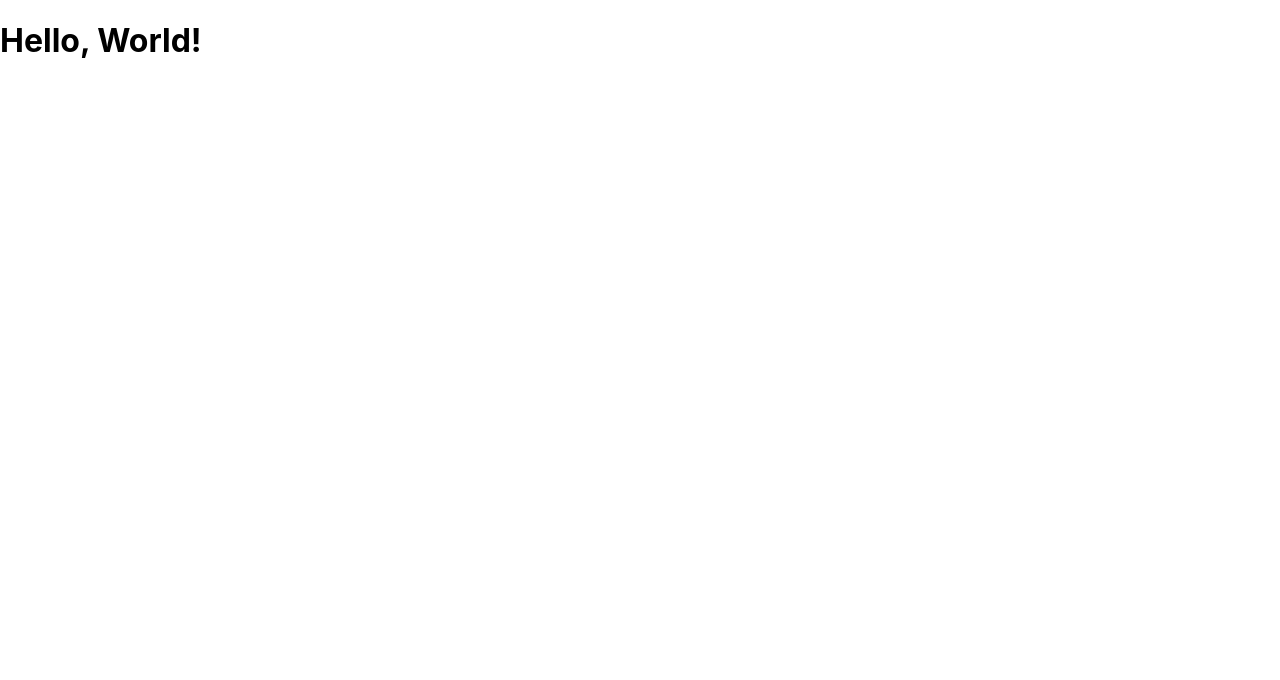
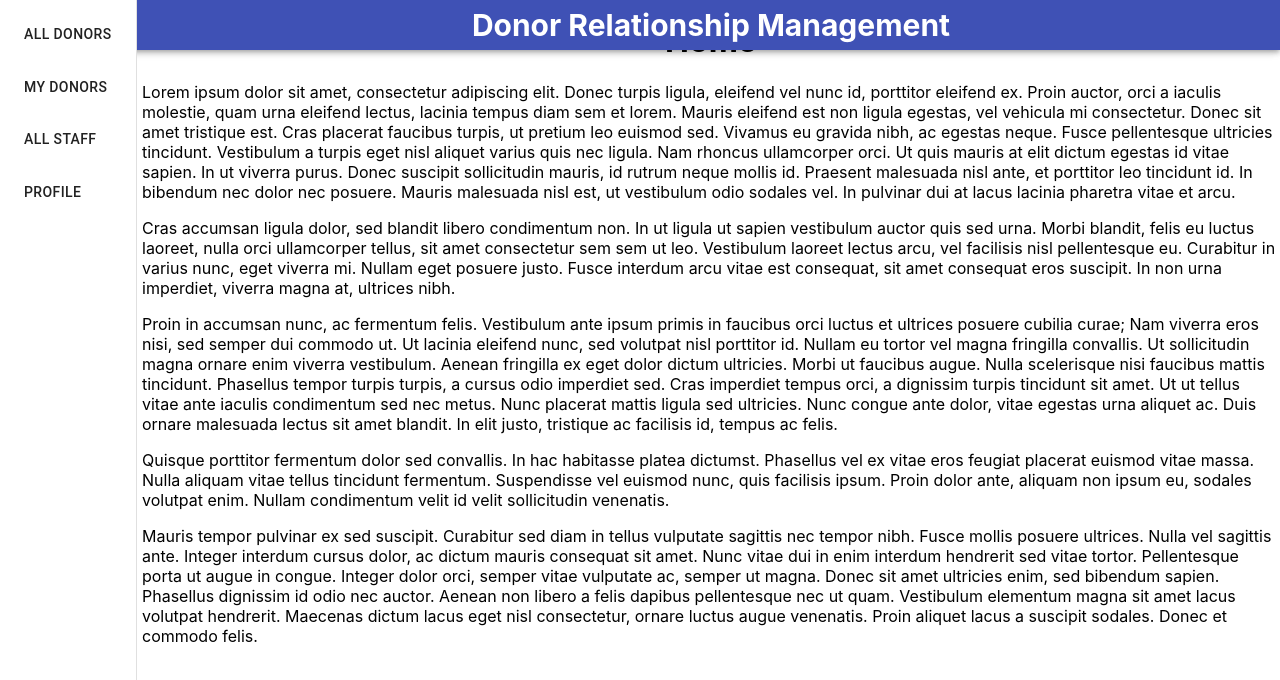
Before and after one commit to matthew-r-clark/drm, a Next.js app: page / in a window 1280 px wide. Shown: the top 680 px of the page. Built offline with nearby package versions, Linux system fonts and the light colour scheme.

Commit message:
add src dir, setup wrapper component

```diff
--- a/pages/_app.js
+++ /dev/null
@@ -1,7 +0,0 @@
-import '../styles/globals.css';
-
-function MyApp({ Component, pageProps }) {
-  return <Component {...pageProps} />;
-}
-
-export default MyApp;
--- a/pages/index.js
+++ /dev/null
@@ -1,3 +0,0 @@
-export default function Home() {
-  return <h1>Hello, World!</h1>;
-}
--- /dev/null
+++ b/src/components/MediaQuery.js
@@ -0,0 +1,9 @@
+import { Hidden } from '@material-ui/core';
+
+export const DesktopOnly = ({children}) => (
+  <Hidden smDown>{children}</Hidden>
+);
+
+export const MobileOnly = ({children}) => (
+  <Hidden mdUp>{children}</Hidden>
+);
--- /dev/null
+++ b/src/components/Spacer.js
@@ -0,0 +1,10 @@
+export default function Spacer ({height, width}) {
+  height = height ? `${height}px` : '100%';
+  width  = width  ? `${width}px`  : '100%';
+  return (
+    <div style={{
+      height,
+      width,
+    }} />
+  );
+};
--- /dev/null
+++ b/src/components/Wrapper.js
@@ -0,0 +1,104 @@
+import React from 'react';
+import {
+  AppBar,
+  Button,
+  Drawer,
+  IconButton,
+  List,
+  ListItem,
+  SwipeableDrawer,
+  Toolbar,
+  Typography,
+} from '@material-ui/core';
+import { ChevronLeft, Menu } from '@material-ui/icons';
+import styled from '@emotion/styled';
+import { useState } from 'react';
+import { DesktopOnly, MobileOnly } from './MediaQuery';
+import Spacer from '../components/Spacer';
+
+const drawerWidth = 142;
+const headerHeight = 50;
+
+const Header = styled(AppBar)`
+  width: 100%;
+  height: ${headerHeight}px;
+  background-color: gray;
+  color: white;
+  font-size: 30px;
+  display: flex;
+  justify-content: center;
+  align-items: center;
+  font-weight: bold;
+  @media (min-width: 960px) {
+    padding-left: ${drawerWidth}px;
+  }
+`;
+
+const Main = styled.main`
+  /* padding-top: ${headerHeight}px; */
+  @media (min-width: 960px) {
+    padding-left: ${drawerWidth}px;
+  }
+`;
+
+const buttonNames = [
+  'All Donors',
+  'My Donors',
+  'All Staff',
+  'Profile',
+];
+
+const MenuButtons = ({ toggleMenu }) => (
+  <List>
+    {buttonNames.map((name) => (
+      <ListItem key={name}>
+        <Button onClick={toggleMenu}>
+          {name}
+        </Button>
+      </ListItem>
+    ))}
+  </List>
+);
+
+export default function Wrapper({ children }) {
+  const [openMenu, setOpenMenu] = useState(false);
+  const toggleMenu = () => setOpenMenu(!openMenu);
+  const toggleMenuClosed = () => setOpenMenu(false);
+  const toggleMenuOpened = () => setOpenMenu(true);
+
+  return (
+    <div>
+      {/* <Header>
+        <DesktopOnly>Donor Relationship Management</DesktopOnly>
+        <MobileOnly>DRM</MobileOnly>
+      </Header> */}
+      <Header>
+        <DesktopOnly>Donor Relationship Management</DesktopOnly>
+        <MobileOnly>DRM</MobileOnly>
+      </Header>
+      <nav>
+        <DesktopOnly>
+          <Drawer variant="permanent" anchor="left" open>
+            <MenuButtons />
+          </Drawer>
+        </DesktopOnly>
+        <MobileOnly>
+          <IconButton style={{ position: 'absolute', top: 0, left: 0, zIndex: 5000 }} onClick={toggleMenu}>
+            {openMenu ? <ChevronLeft /> : <Menu />}
+          </IconButton>
+          <SwipeableDrawer
+            open={openMenu}
+            onClose={toggleMenuClosed}
+            onOpen={toggleMenuOpened}
+          >
+            <Spacer height={30}/>
+            <MenuButtons toggleMenu={toggleMenu} />
+          </SwipeableDrawer>
+        </MobileOnly>
+      </nav>
+      <Main>
+        {children}
+      </Main>
+    </div>
+  )
+};
--- /dev/null
+++ b/src/pages/_app.js
@@ -0,0 +1,12 @@
+import '../styles/globals.css';
+import Wrapper from '../components/Wrapper';
+
+function MyApp({ Component, pageProps }) {
+  return (
+    <Wrapper>
+      <Component {...pageProps} />
+    </Wrapper>
+  );
+}
+
+export default MyApp;
--- /dev/null
+++ b/src/pages/index.js
@@ -0,0 +1,19 @@
+import React from 'react';
+import styled from '@emotion/styled';
+
+const H1 = styled.h1`
+  text-align: center;
+`;
+
+export default function Index() {
+  return (
+    <div>
+      <H1>Home</H1>
+      <p>Lorem ipsum dolor sit amet, consectetur adipiscing elit. Donec turpis ligula, eleifend vel nunc id, porttitor eleifend ex. Proin auctor, orci a iaculis molestie, quam urna eleifend lectus, lacinia tempus diam sem et lorem. Mauris eleifend est non ligula egestas, vel vehicula mi consectetur. Donec sit amet tristique est. Cras placerat faucibus turpis, ut pretium leo euismod sed. Vivamus eu gravida nibh, ac egestas neque. Fusce pellentesque ultricies tincidunt. Vestibulum a turpis eget nisl aliquet varius quis nec ligula. Nam rhoncus ullamcorper orci. Ut quis mauris at elit dictum egestas id vitae sapien. In ut viverra purus. Donec suscipit sollicitudin mauris, id rutrum neque mollis id. Praesent malesuada nisl ante, et porttitor leo tincidunt id. In bibendum nec dolor nec posuere. Mauris malesuada nisl est, ut vestibulum odio sodales vel. In pulvinar dui at lacus lacinia pharetra vitae et arcu.</p>
+      <p>Cras accumsan ligula dolor, sed blandit libero condimentum non. In ut ligula ut sapien vestibulum auctor quis sed urna. Morbi blandit, felis eu luctus laoreet, nulla orci ullamcorper tellus, sit amet consectetur sem sem ut leo. Vestibulum laoreet lectus arcu, vel facilisis nisl pellentesque eu. Curabitur in varius nunc, eget viverra mi. Nullam eget posuere justo. Fusce interdum arcu vitae est consequat, sit amet consequat eros suscipit. In non urna imperdiet, viverra magna at, ultrices nibh.</p>
+      <p>Proin in accumsan nunc, ac fermentum felis. Vestibulum ante ipsum primis in faucibus orci luctus et ultrices posuere cubilia curae; Nam viverra eros nisi, sed semper dui commodo ut. Ut lacinia eleifend nunc, sed volutpat nisl porttitor id. Nullam eu tortor vel magna fringilla convallis. Ut sollicitudin magna ornare enim viverra vestibulum. Aenean fringilla ex eget dolor dictum ultricies. Morbi ut faucibus augue. Nulla scelerisque nisi faucibus mattis tincidunt. Phasellus tempor turpis turpis, a cursus odio imperdiet sed. Cras imperdiet tempus orci, a dignissim turpis tincidunt sit amet. Ut ut tellus vitae ante iaculis condimentum sed nec metus. Nunc placerat mattis ligula sed ultricies. Nunc congue ante dolor, vitae egestas urna aliquet ac. Duis ornare malesuada lectus sit amet blandit. In elit justo, tristique ac facilisis id, tempus ac felis.</p>
+      <p>Quisque porttitor fermentum dolor sed convallis. In hac habitasse platea dictumst. Phasellus vel ex vitae eros feugiat placerat euismod vitae massa. Nulla aliquam vitae tellus tincidunt fermentum. Suspendisse vel euismod nunc, quis facilisis ipsum. Proin dolor ante, aliquam non ipsum eu, sodales volutpat enim. Nullam condimentum velit id velit sollicitudin venenatis.</p>
+      <p>Mauris tempor pulvinar ex sed suscipit. Curabitur sed diam in tellus vulputate sagittis nec tempor nibh. Fusce mollis posuere ultrices. Nulla vel sagittis ante. Integer interdum cursus dolor, ac dictum mauris consequat sit amet. Nunc vitae dui in enim interdum hendrerit sed vitae tortor. Pellentesque porta ut augue in congue. Integer dolor orci, semper vitae vulputate ac, semper ut magna. Donec sit amet ultricies enim, sed bibendum sapien. Phasellus dignissim id odio nec auctor. Aenean non libero a felis dapibus pellentesque nec ut quam. Vestibulum elementum magna sit amet lacus volutpat hendrerit. Maecenas dictum lacus eget nisl consectetur, ornare luctus augue venenatis. Proin aliquet lacus a suscipit sodales. Donec et commodo felis.</p>
+    </div>
+  );
+}
```
Also changed, not shown: src/styles/globals.css (renamed from styles/globals.css).
